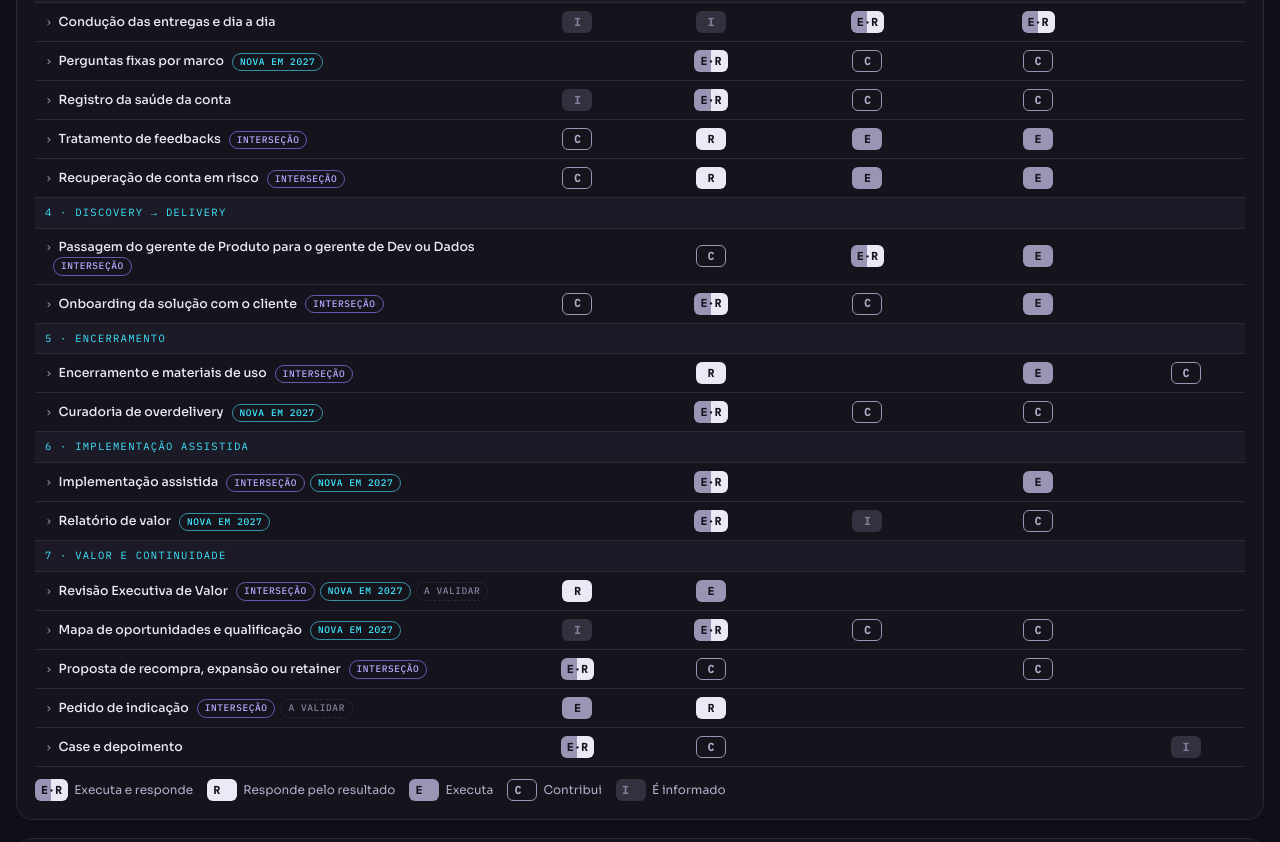
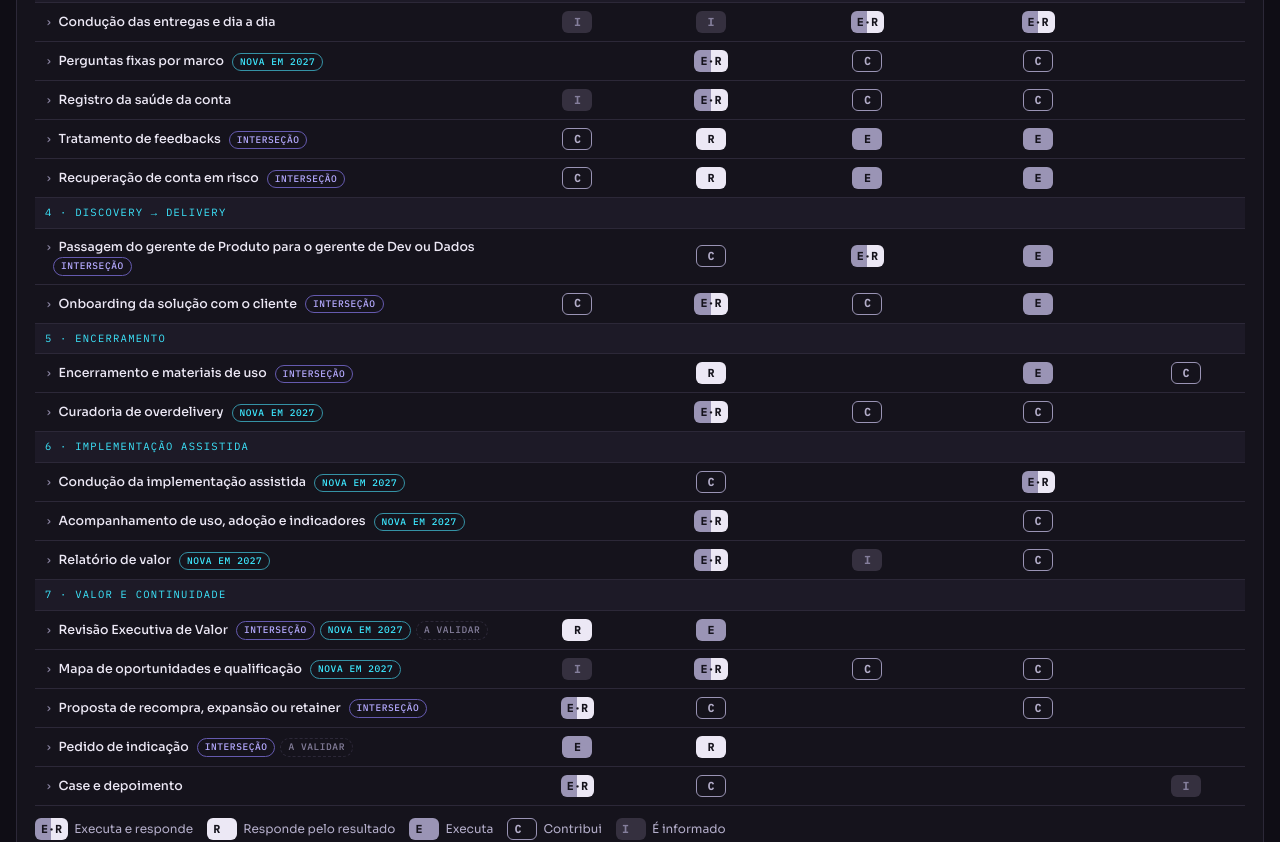
Before and after one commit to beatrizmdluna/cs-2027, a plain HTML site: page matriz.html in a window 1280 px wide. Shown: the part 1930-2772 px from the top of the page. Drawn offline with Linux system fonts and the light colour scheme.

Commit message:
Update matriz.html

```diff
--- a/matriz.html
+++ b/matriz.html
@@ -251,8 +251,10 @@ const ACTS=[
   d:{cs:"Garante que o cliente saia sabendo usar a solução.",gd:"Entrega os guias de uso e técnicos.",cx:"Produz o padrão dos materiais de encerramento."}},
  {st:5,n:"Curadoria de overdelivery",r:{cs:"ER",gp:"C",gd:"C"},novo:1,
   d:{cs:"Aplica os três critérios: contexto do cliente, benefício percebido e nenhuma expectativa de escopo recorrente.",gp:"Leva as ideias do squad de produto.",gd:"Leva as ideias do squad de dev ou dados."}},
- {st:6,n:"Implementação assistida",r:{cs:"ER",gd:"E"},novo:1,
-  d:{cs:"Acompanha o uso, a adoção e o avanço dos indicadores.",gd:"Garante o domínio técnico da solução."}},
+  {st:6,n:"Condução da implementação assistida",r:{gd:"ER",cs:"C"},novo:1,
+  d:{gd:"Escolhe as pessoas do projeto que conduzem a implementação e responde por ela: domínio técnico da solução e ajustes de uso.",cs:"Contribui com os indicadores de uso combinados e com o que o cliente mais valoriza."}},
+ {st:6,n:"Acompanhamento de uso, adoção e indicadores",r:{cs:"ER",gd:"C"},novo:1,
+  d:{cs:"Acompanha o uso, a adoção e o avanço dos indicadores e registra no card.",gd:"Traz o que as pessoas do projeto observam na rotina do cliente."}},
  {st:6,n:"Relatório de valor",r:{cs:"ER",gd:"C",gp:"I"},novo:1,
   d:{cs:"Consolida os números de antes e depois, o nível de uso e a percepção do cliente.",gd:"Valida os dados técnicos.",gp:"Recebe os resultados para calibrar os próximos business cases."}},
  {st:7,n:"Revisão Executiva de Valor",r:{neg:"R",cs:"E"},novo:1,val:1,
```
